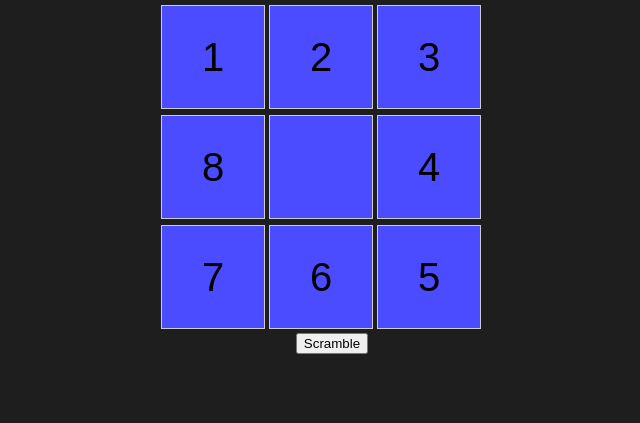
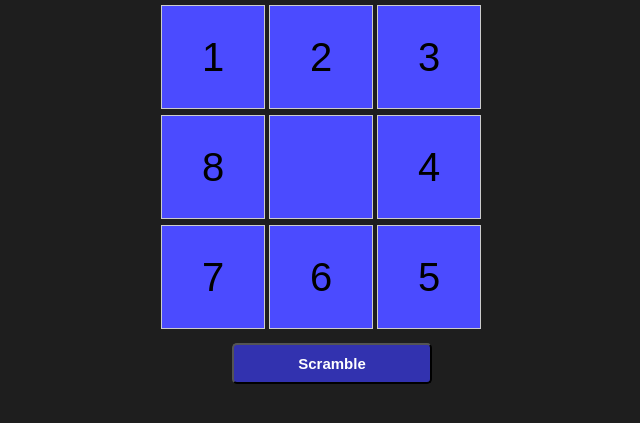
Before and after one commit to jon-lamoureux/cinf301-spr2021-project-01, a plain HTML site: page index.html in a window 1280 px wide. Shown: the part 79-502 px from the top of the page, without its empty margins (308-948 px from the left). Drawn offline with Linux system fonts and the light colour scheme.

Commit message:
Style Changes

```diff
--- a/css/main.css
+++ b/css/main.css
@@ -13,6 +13,7 @@ td {
     font-family: Arial;
     margin: 2px;
     border: 1px solid #ccc;
+    cursor: pointer;
 }
 
 #container {
@@ -25,3 +26,15 @@ h1 {
   font-family: Arial;
   text-align: center;
 }
+
+button {
+  width: 200px;
+padding: 10px;
+background-color: rgb(50, 50, 175);
+color: #fff;
+font-weight: bold;
+margin-top: 10px;
+font-size: 15px;
+border-radius: 5px;
+cursor: pointer;
+}
--- a/js/main.js
+++ b/js/main.js
@@ -17,7 +17,6 @@ window.onload = function() {
     function switch_elems(i, j) {
       const table = document.querySelector('table');
       const val1 = table.rows[i].cells[j].innerHTML;
-
       let k = j + 1;
       let numRows = table.rows.length; // not used, but this gets num rows
       if (k > table.rows[i].cells.length - 1) {
```
